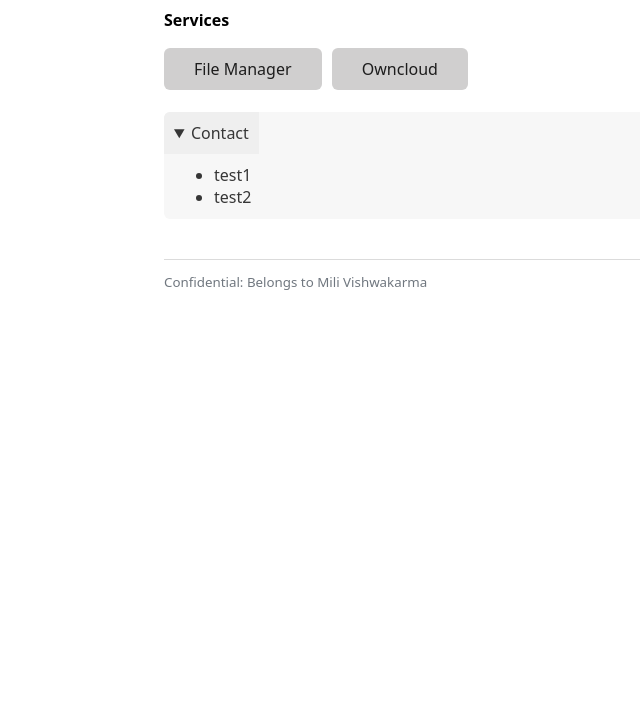
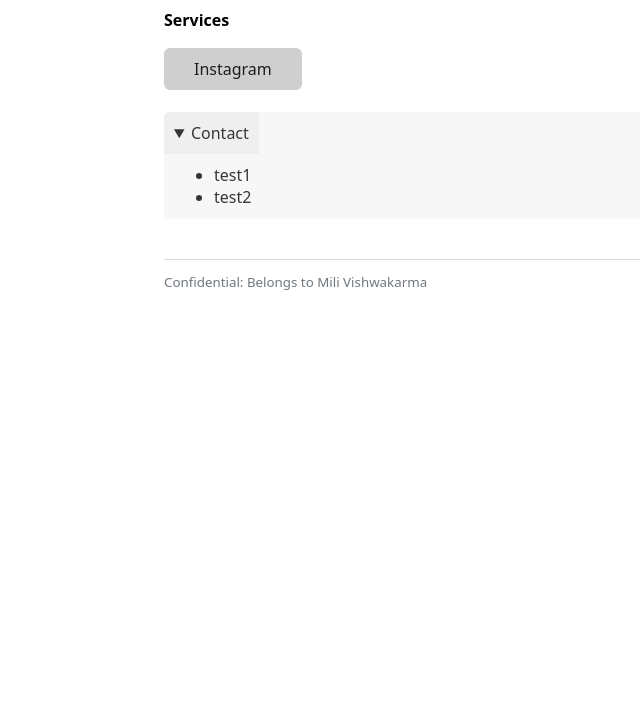
Before and after one commit to mvish/mili.photos, a plain HTML site: page index.html in a window 1280 px wide. Shown: the part 88-800 px from the top of the page, without its empty margins (76-716 px from the left). Drawn offline with nearby package versions, Linux system fonts and the light colour scheme.

Commit message:
Add instagram link

```diff
--- a/index.html
+++ b/index.html
@@ -17,8 +17,7 @@
   <h1>Mili Vishwakarma</h1>
   <h4>Services</h4>
   <p>
-    <a href="./filemanager.php" target="_parent"><button>File Manager</button></a>
-    <a href="./owncloud/" target="_parent"><button>Owncloud</button></a>
+    <a href="https://www.instagram.com/milivish/" target="_parent"><button> Instagram</button></a>
   </p>
   <p>
         <details open>
```
